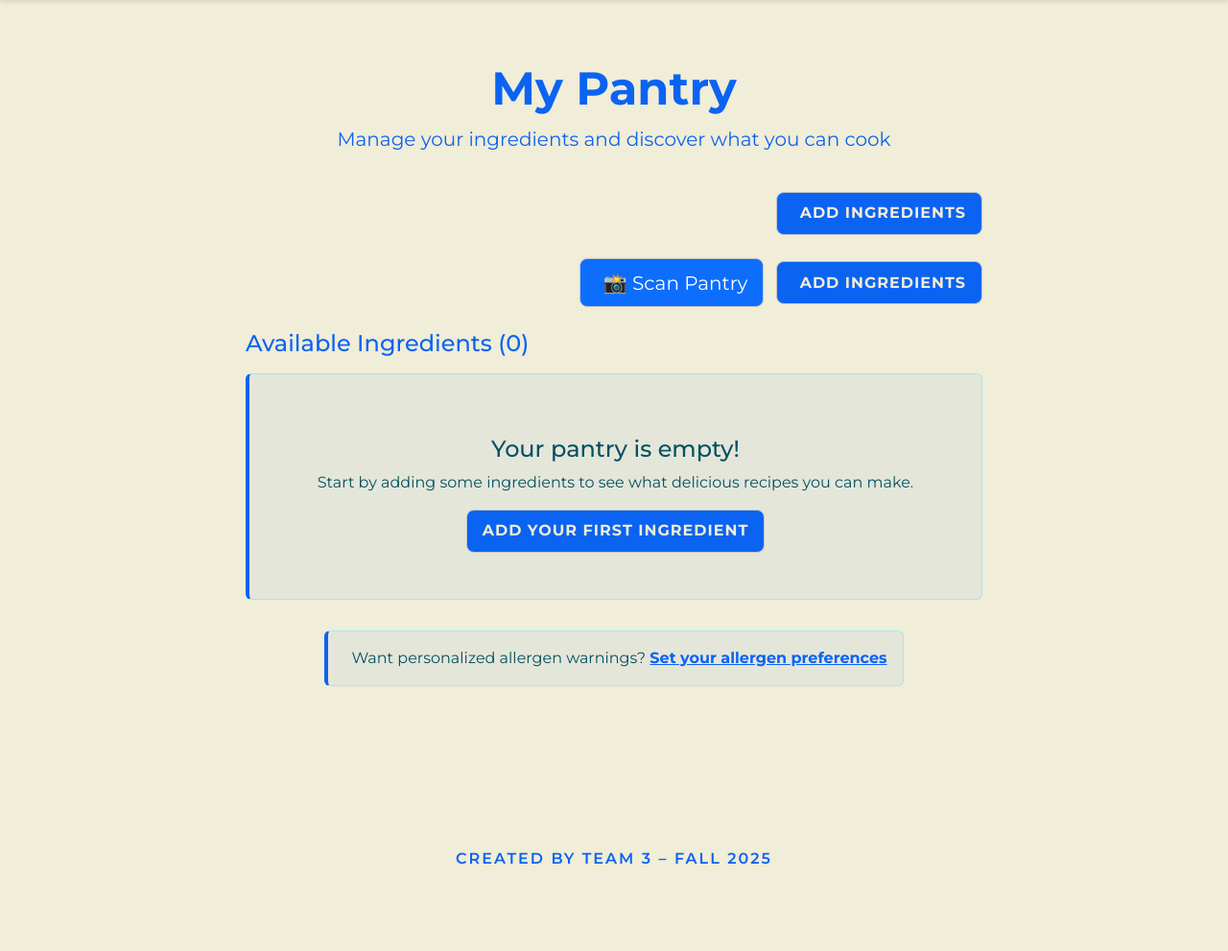
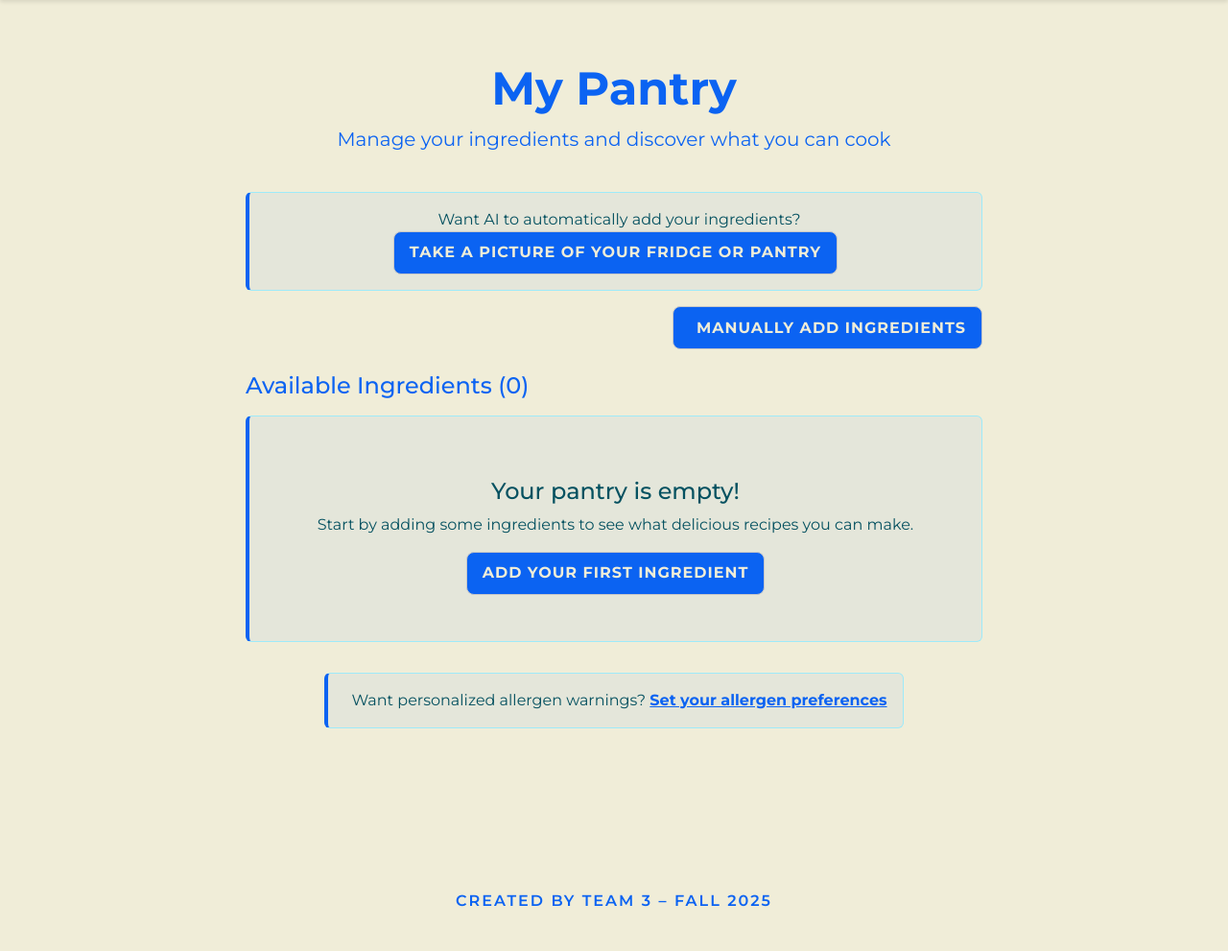
Before and after one commit to mckennaded/Buddy_Crocker_CS4300, a Django app: page /pantry/ in a window 1280 px wide. Shown: the part 109-1100 px from the top of the page at 96% size. Before the commit the page ends 1010 px from the top, so only its background shows below. Run offline with Django 5.2, Linux system fonts and the light colour scheme; the visitor is signed in with stand-in values (Sample User, id 1); data comes from the database, SQL or seed files in the repository; data that the repository does not hold is empty; some libraries are stand-ins or nearby versions.

Commit message:
Adjusted pantry html to add better AI scanner button

```diff
--- a/Buddy_Crocker/buddy_crocker/templates/buddy_crocker/pantry.html
+++ b/Buddy_Crocker/buddy_crocker/templates/buddy_crocker/pantry.html
@@ -14,15 +14,28 @@
     </div>
   </div>
 
+  <!-- AI pantry scanner -->
+  <div class="row mt-3">
+    <div class="col-12 text-center">
+      <div class="alert alert-info d-inline-block">
+        <i class="bi bi-info-circle me-2"></i>
+        Want AI to automatically add your ingredients?
+        <button type="button" class="btn btn-custom btn-lg" data-bs-toggle="modal" data-bs-target="#pantryScanModal">
+          Take a picture of your fridge or pantry</button>
+      </div>
+    </div>
+  </div>
+
   <!-- Add Ingredients Button -->
   <div class="row mb-4">
     <div class="col-12 text-end">
       <a href="{% url 'add-ingredient' %}" class="btn btn-custom btn-lg">
-        <i class="bi bi-plus-circle me-2"></i>Add Ingredients
+        <i class="bi bi-plus-circle me-2"></i>Manually Add Ingredients
       </a>
     </div>
   </div>
 
+  {% comment %}
   <!-- Add Scan Button -->
   <div class="row mb-4">
     <div class="col-12 text-end">
@@ -34,6 +47,7 @@
       </a>
     </div>
   </div>
+  {% endcomment %}
 
   <!-- Ingredients Section -->
   <div class="row">
```
